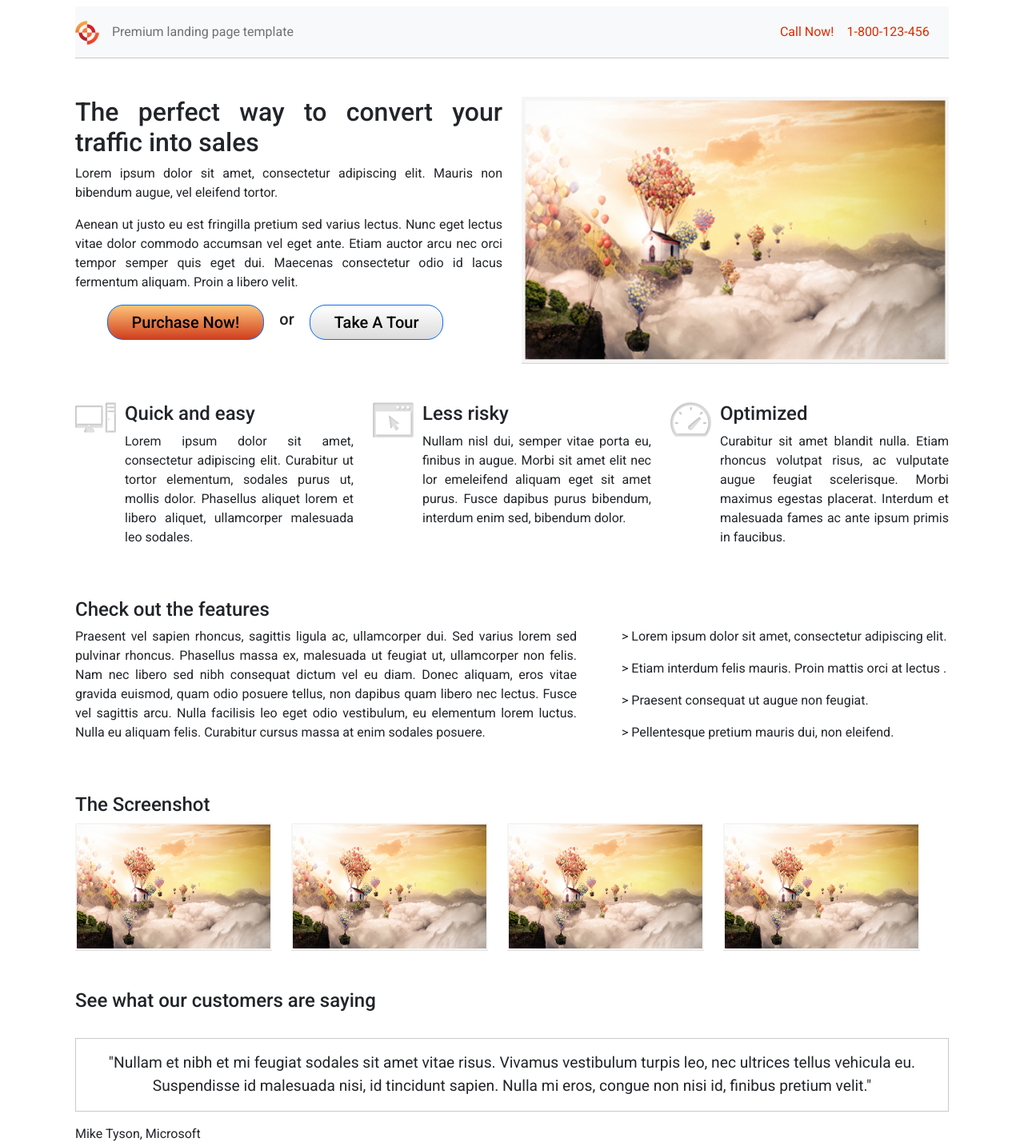
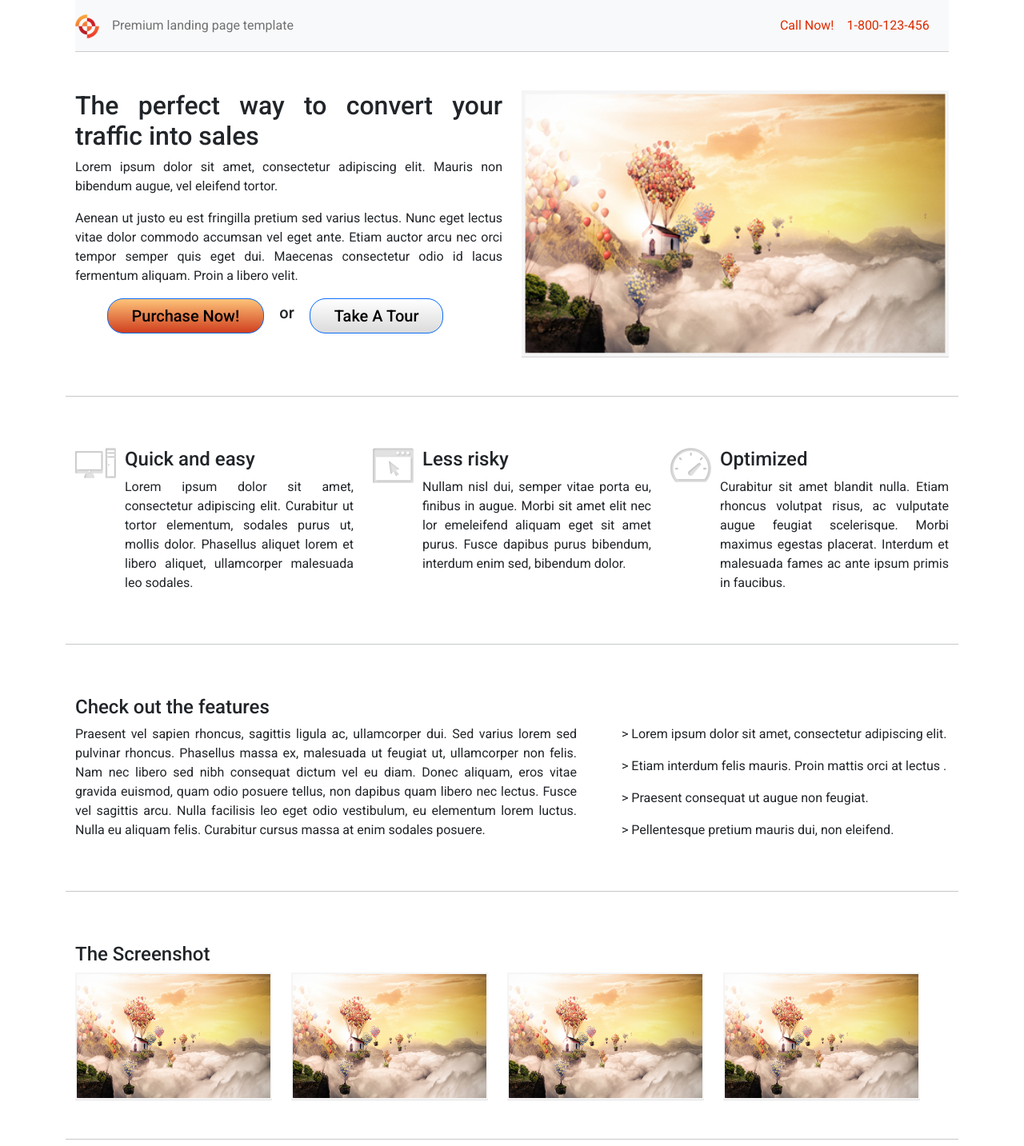
Before and after one commit to kimnamlhn/Target-Landing-Page, a plain HTML site: page index.html in a window 1280 px wide. Shown: the top 1433 px of the page at 80% size. Drawn offline with nearby package versions, Linux system fonts and the light colour scheme.

Commit message:
favicon and break between section

```diff
--- a/index.html
+++ b/index.html
@@ -14,12 +14,15 @@
     <link rel="stylesheet" href="./styles.css">
     <!-- Front awsome -->
     <link rel="stylesheet" href="https://cdnjs.cloudflare.com/ajax/libs/font-awesome/4.7.0/css/font-awesome.css">
+    <!-- Favicon -->
+    <link rel="icon" type="image/png" href="./images/logo.png"/>
+
 </head>
 
 <body>
     <div class="container">
         <!-- Navbar -->
-        <div class="container mt-2">
+        <div class="container">
             <nav class="navbar navbar-expand-lg navbar-light bg-light">
                 <a class="navbar-brand" href="#">
                     <img src="./images/logo.png" alt="logo">
@@ -69,7 +72,7 @@
         </section>
 
         <!-- End info -->
-
+        <hr class="mt-5">
         <!-- Advantage -->
         <section class="mt-5">
             <div class="container">
@@ -125,7 +128,7 @@
             </div>
         </section>
         <!-- End advantage -->
-
+        <hr class="mt-5">
         <!-- Checkout feature -->
         <section class="mt-5">
             <div class="container">
@@ -166,7 +169,7 @@
             </div>
         </section>
         <!-- End checkout feature -->
-
+        <hr class="mt-5">
         <!-- Screenshot -->
         <section class="mt-5">
             <div class="container">
@@ -188,7 +191,7 @@
             </div>
         </section>
         <!-- End screenshot -->
-
+        <hr class="mt-5">
         <!-- Feed back -->
         <section class="mt-5">
             <div class="container">
```
